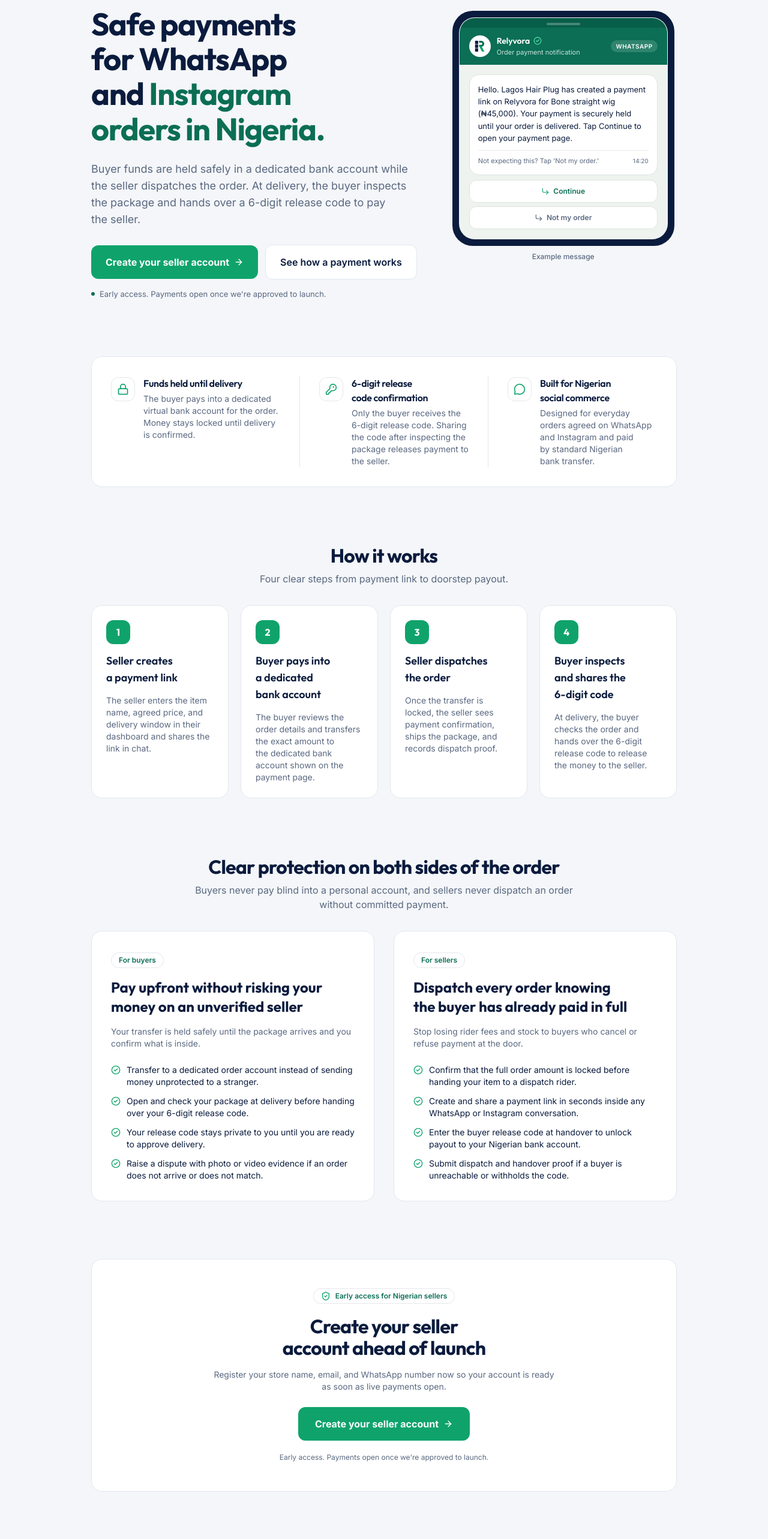
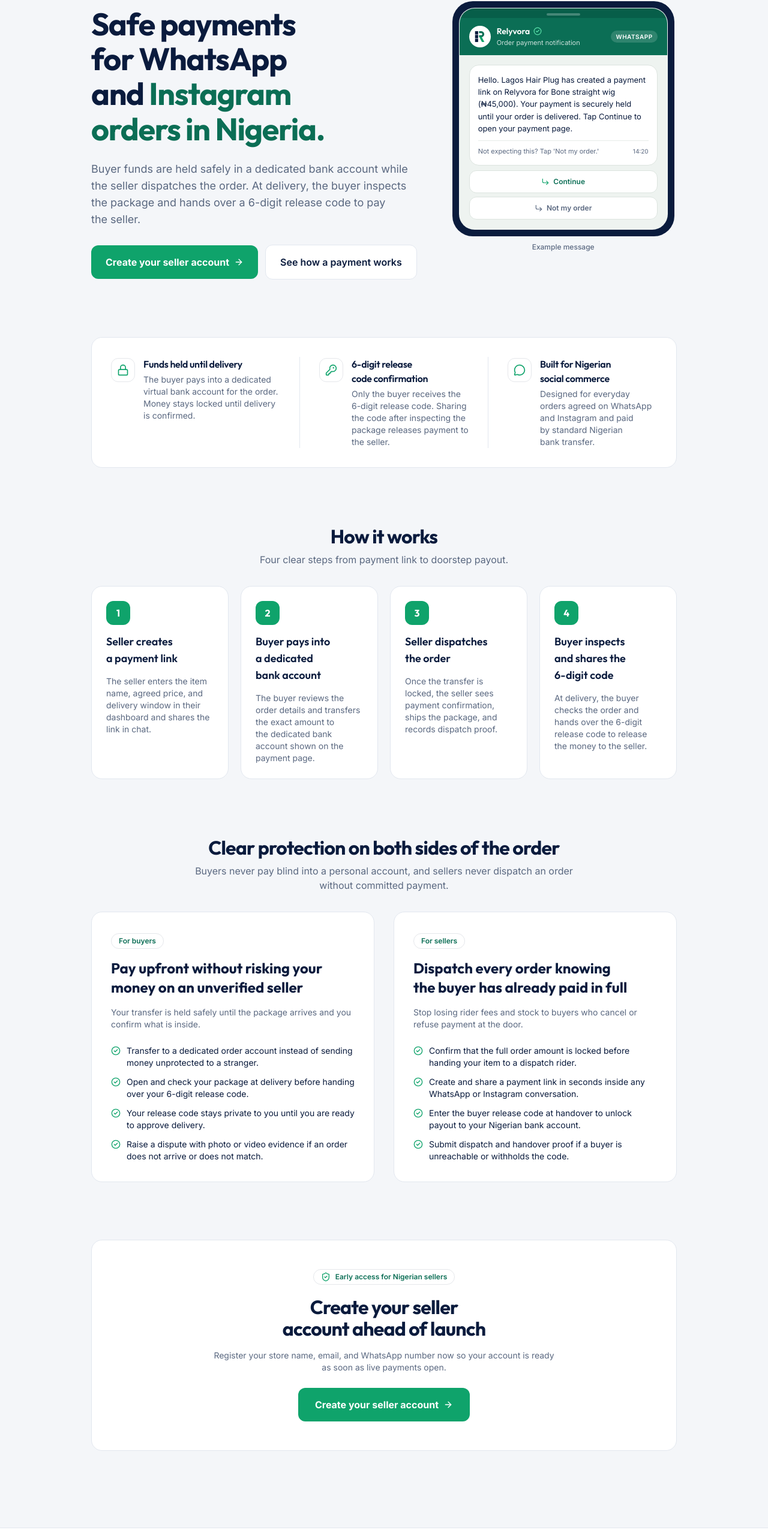
Before and after one commit to fatimawada/Relyvora, a Next.js app: page /ng in a window 1280 px wide. Shown: the part 189-2755 px from the top of the page at 60% size. Built offline with nearby package versions, Linux system fonts and the light colour scheme; no server answers.

Commit message:
chore(ng): remove early-access status line under landing CTA buttons

```diff
--- a/app/(app)/ng/page.tsx
+++ b/app/(app)/ng/page.tsx
@@ -41,7 +41,7 @@ export default function NigerianMarketPage() {
               {hero.subline}
             </p>
 
-            <div className="space-y-3.5 pt-1">
+            <div className="pt-1">
               <div className="flex flex-col sm:flex-row items-stretch sm:items-center gap-3">
                 <Link
                   href={hero.primaryCtaHref}
@@ -58,16 +58,6 @@ export default function NigerianMarketPage() {
                   <span>{hero.secondaryCtaLabel}</span>
                 </a>
               </div>
-
-              {NG_LANDING_COPY.showEarlyAccessStatus && (
-                <p
-                  data-testid="early-access-status-line"
-                  className="text-xs sm:text-[13px] text-muted flex items-center gap-2 pt-0.5"
-                >
-                  <span className="w-1.5 h-1.5 rounded-full bg-accent shrink-0" />
-                  <span>{NG_LANDING_COPY.earlyAccessStatusLine}</span>
-                </p>
-              )}
             </div>
           </div>
 
@@ -298,12 +288,6 @@ export default function NigerianMarketPage() {
                 <ArrowRight className="w-4 h-4 shrink-0" />
               </Link>
             </div>
-
-            {NG_LANDING_COPY.showEarlyAccessStatus && (
-              <p className="text-xs text-muted pt-1">
-                {NG_LANDING_COPY.earlyAccessStatusLine}
-              </p>
-            )}
           </div>
         </section>
       </div>
--- a/lib/ngLandingCopy.ts
+++ b/lib/ngLandingCopy.ts
@@ -87,8 +87,8 @@ export function isNgEarlyAccessActive(): boolean {
 }
 
 export const NG_LANDING_COPY: NgLandingCopyConfig = {
-  showEarlyAccessStatus: isNgEarlyAccessActive(),
-  earlyAccessStatusLine: "Early access. Payments open once we're approved to launch.",
+  showEarlyAccessStatus: false,
+  earlyAccessStatusLine: '',
   hero: {
     eyebrow: 'Payment protection for Nigerian social commerce',
     headline: 'Safe payments for WhatsApp and',
```
